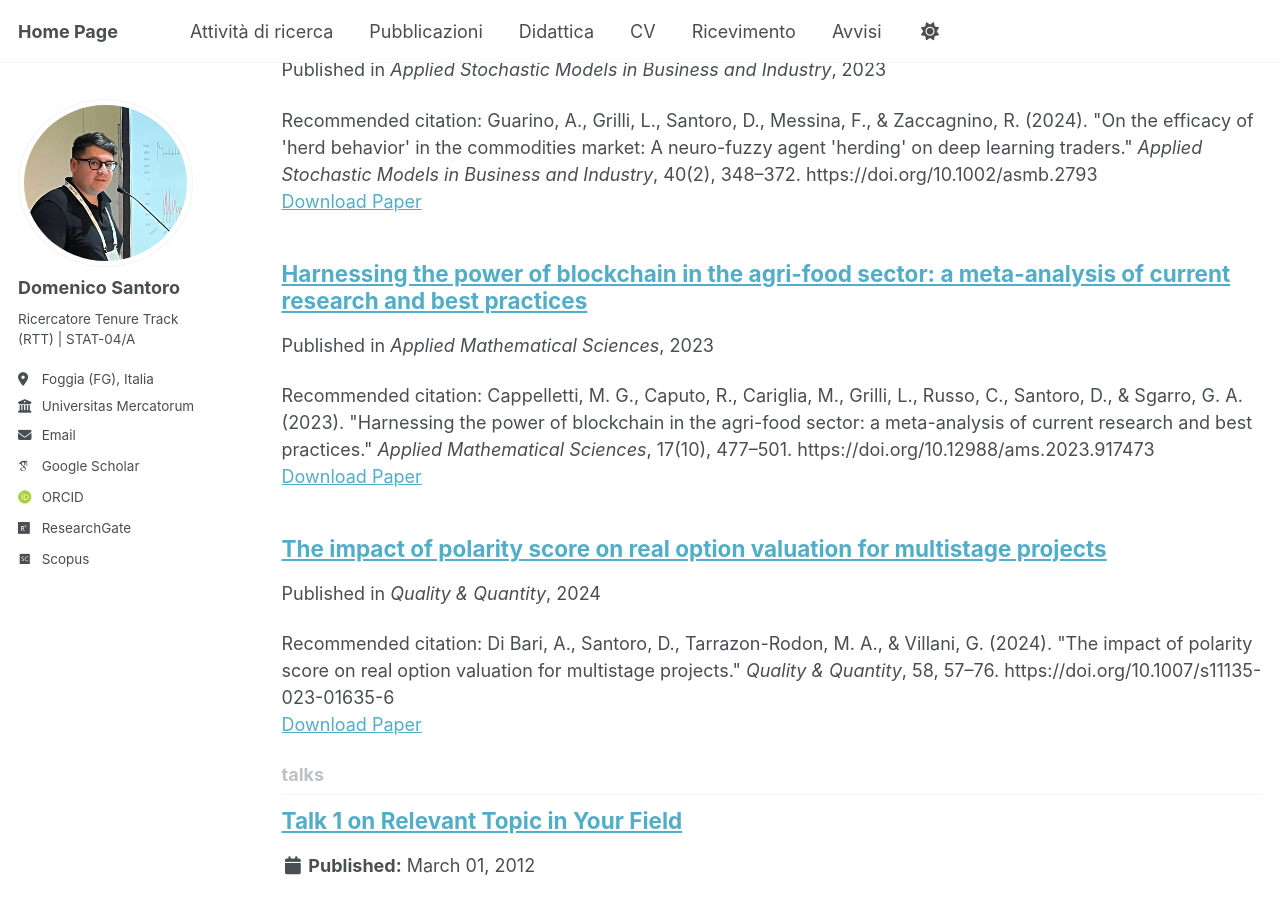
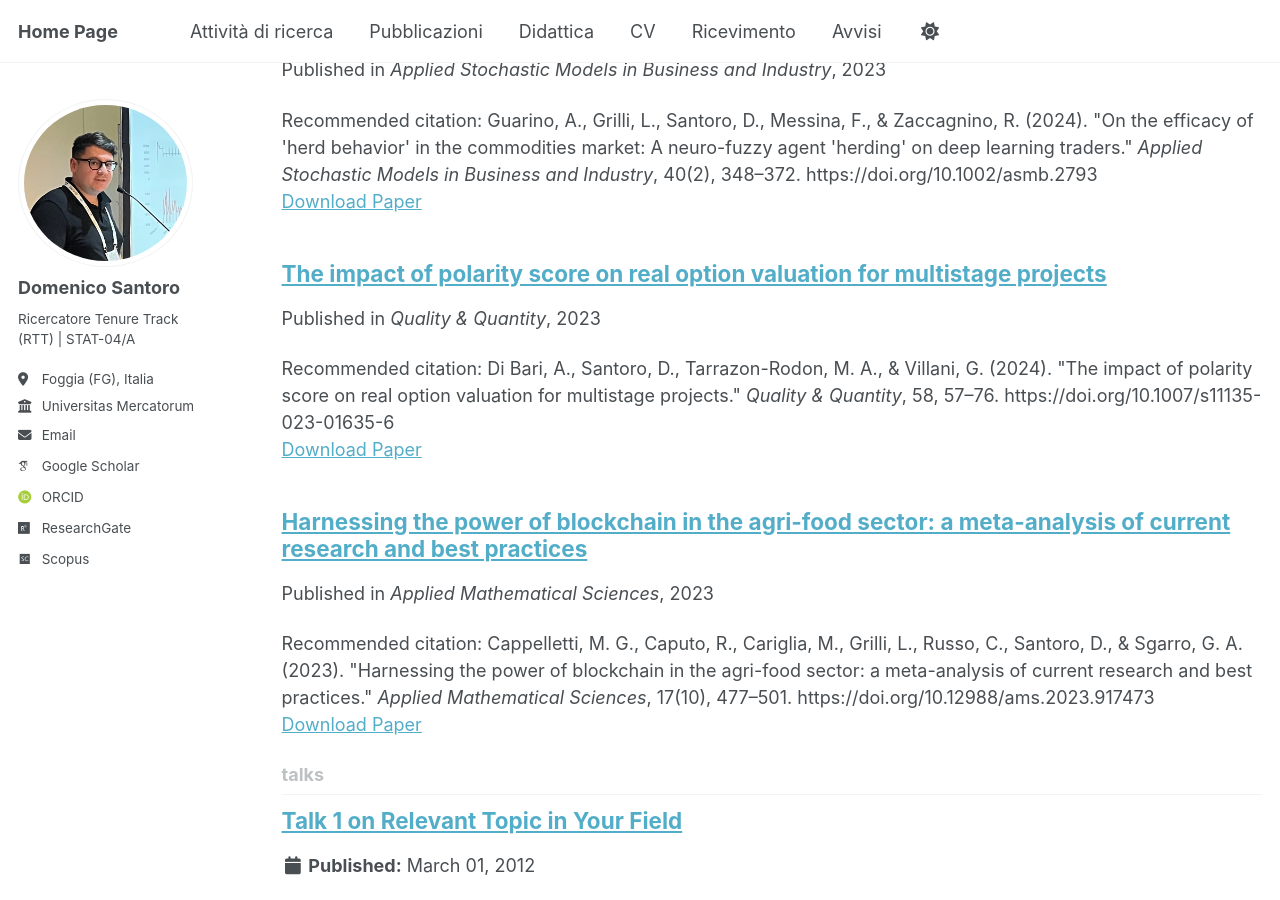
Before and after one commit to mimmoexe/mimmoexe.github.io, a Jekyll site: the page built from _pages/collection-archive.html, in a window 1280 px wide and 900 px high, scrolled down 5419 px. Built offline with Jekyll 4.4.1, drawn with Linux system fonts in a browser that asks for light colours; some web fonts are replaced; a script bundle is joined from its source files by our own code; library files that are not in the unit come from our copies.

Commit message:
Update and rename 2024-polarity-score-real-options.md to 2023-polarity-score-real-options.md

```diff
--- a/_publications/2024-polarity-score-real-options.md
+++ b/_publications/2023-polarity-score-real-options.md
@@ -5,7 +5,7 @@ category: manuscripts
 type: "Journal Article"
 fascia: "A"
 permalink: /publication/2024-polarity-score-real-options
-date: 2024-01-01
+date: 2023-03-01
 venue: "Quality & Quantity"
 paperurl: "https://link.springer.com/article/10.1007/s11135-023-01635-6"
 citation: 'Di Bari, A., Santoro, D., Tarrazon-Rodon, M. A., & Villani, G. (2024). "The impact of polarity score on real option valuation for multistage projects." <i>Quality & Quantity</i>, 58, 57–76. https://doi.org/10.1007/s11135-023-01635-6'
```
